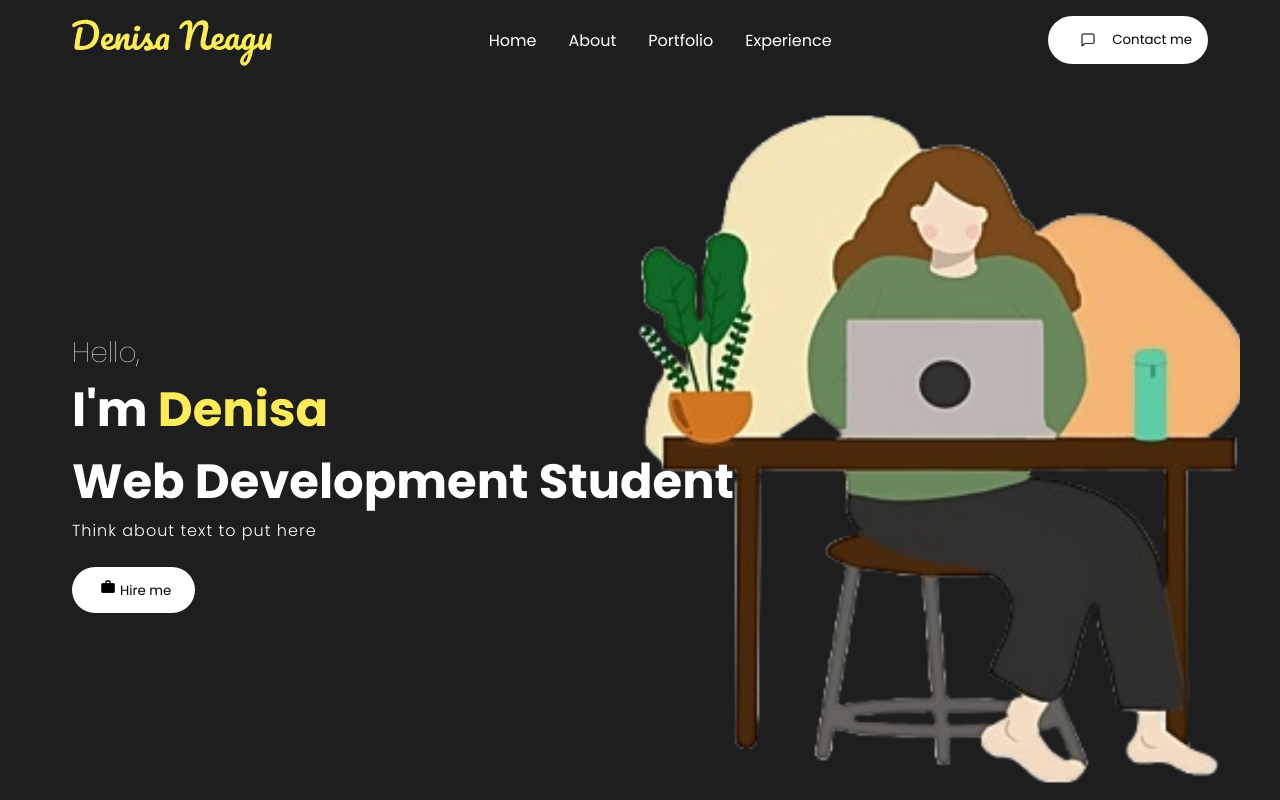
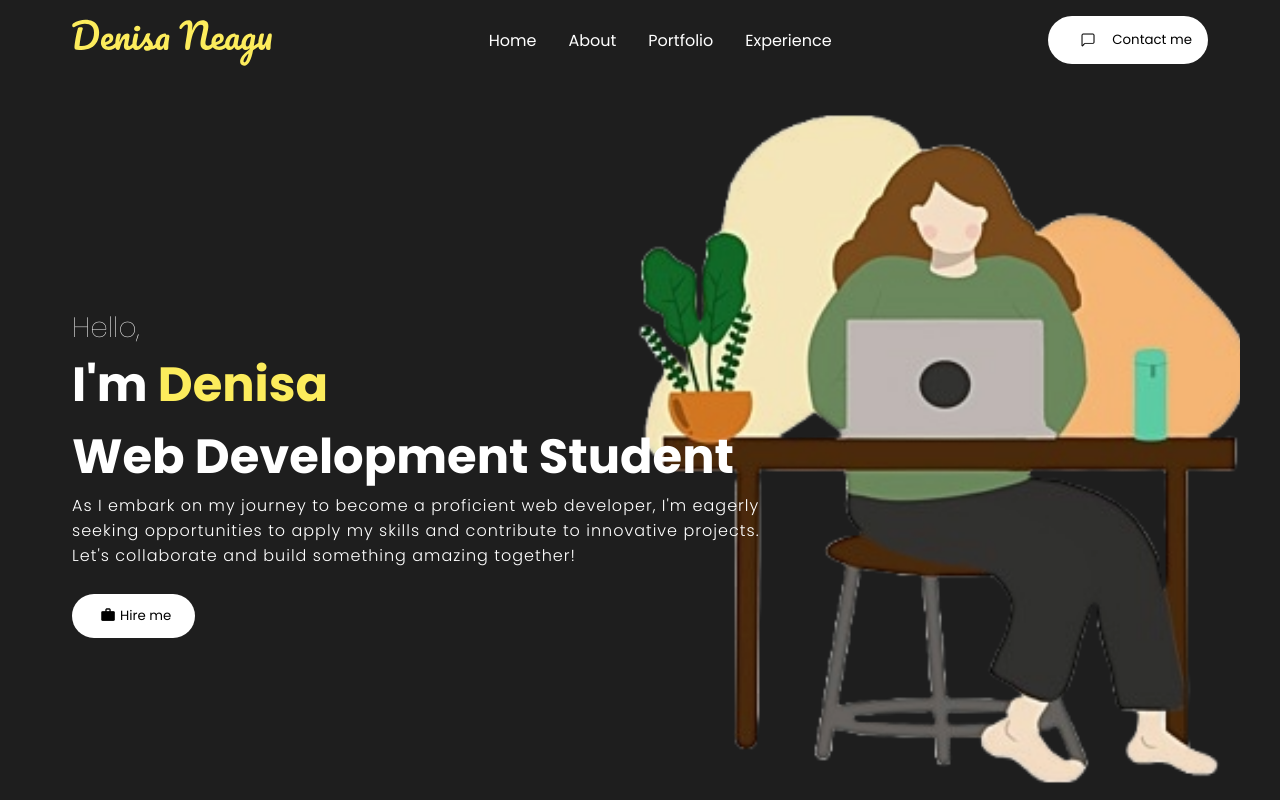
Before and after one commit to denisa122/Portfolio, a React (Create React App) app in the folder portfolio/: page / in a window 1280 px wide. Shown: the top 800 px of the page. Built offline with nearby package versions, Linux system fonts and the light colour scheme.

Commit message:
Intro section more complete
small adjustments + text content added

```diff
--- a/portfolio/package.json
+++ b/portfolio/package.json
@@ -9,6 +9,7 @@
     "@testing-library/user-event": "^13.5.0",
     "react": "^18.2.0",
     "react-dom": "^18.2.0",
+    "react-router-dom": "^6.23.0",
     "react-scripts": "5.0.1",
     "react-scroll": "^1.9.0",
     "web-vitals": "^2.1.4"
--- a/portfolio/src/components/Intro/intro.css
+++ b/portfolio/src/components/Intro/intro.css
@@ -10,7 +10,7 @@
 .bg {
     position: absolute;
     top: -5rem;
-    right: -8rem;  /* try with 0 fpr other image*/
+    right: -8rem;  /* try with 0 for other image*/
     z-index: -1;
     object-fit: cover;
     height: 100vh;
@@ -40,6 +40,7 @@
     font-size: medium;
     font-weight: 300;
     letter-spacing: 1px;
+    max-width: 700px;
 }
 
 .btn {
@@ -48,11 +49,12 @@
     padding: 0.75rem 1.5rem;
     border: none;
     border-radius: 2rem;
+    cursor: pointer;
 }
 
 .btnImg {
     object-fit: cover;
-    margin: 0 0.25rem;
+    margin: 0 0.25rem -3px 0.25rem;
     height: 1rem;
 }
 
--- a/portfolio/src/components/Intro/intro.js
+++ b/portfolio/src/components/Intro/intro.js
@@ -12,9 +12,15 @@ const Intro = () => {
             <span className='hello'>Hello,</span>
             <span className='introText'>I'm <span className='introName'>Denisa</span> <br/> Web Development Student</span>
             <p className='introPara'>
-                Think about text to put here
+            As I embark on my journey to become a proficient web developer, I'm eagerly seeking opportunities to apply my skills and contribute to innovative projects.
+            Let's collaborate and build something amazing together!
             </p>
-            <Link><button className='btn'><img src={btnImg} alt="hire icon" className='btnImg'/>Hire me</button></Link>
+            <Link to="contact" smooth={true} duration={500}>
+              <button className='btn'>
+                <img src={btnImg} alt="hire icon" className='btnImg'/>
+                Hire me
+              </button>
+            </Link>
         </div>
         <img src={bg} alt="" className='bg'/>
     </section>
--- a/portfolio/src/components/NavBar/navbar.css
+++ b/portfolio/src/components/NavBar/navbar.css
@@ -33,6 +33,7 @@
    justify-content: center;
    padding: 0 1rem;
    border-radius: 2rem;
+   cursor: pointer;
 }
 
 .desktopMenuImg {
--- a/portfolio/src/index.js
+++ b/portfolio/src/index.js
@@ -1,6 +1,7 @@
 import React from 'react';
 import ReactDOM from 'react-dom/client';
 import App from './App';
+import {BrowserRouter, Routes, Route} from 'react-router-dom';
 
 const root = ReactDOM.createRoot(document.getElementById('root'));
 root.render(
```
Also changed, not shown: 1 other file (tests, documents, lock files or other folders).
